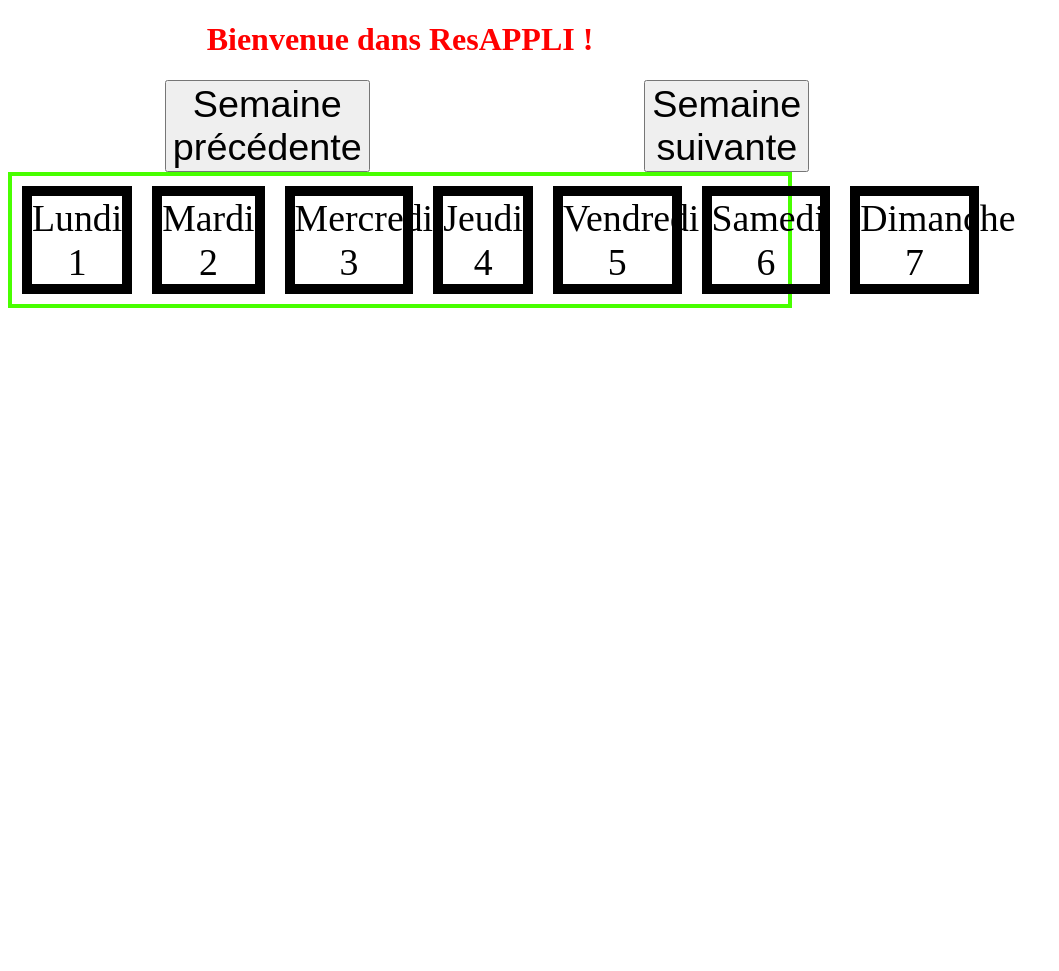
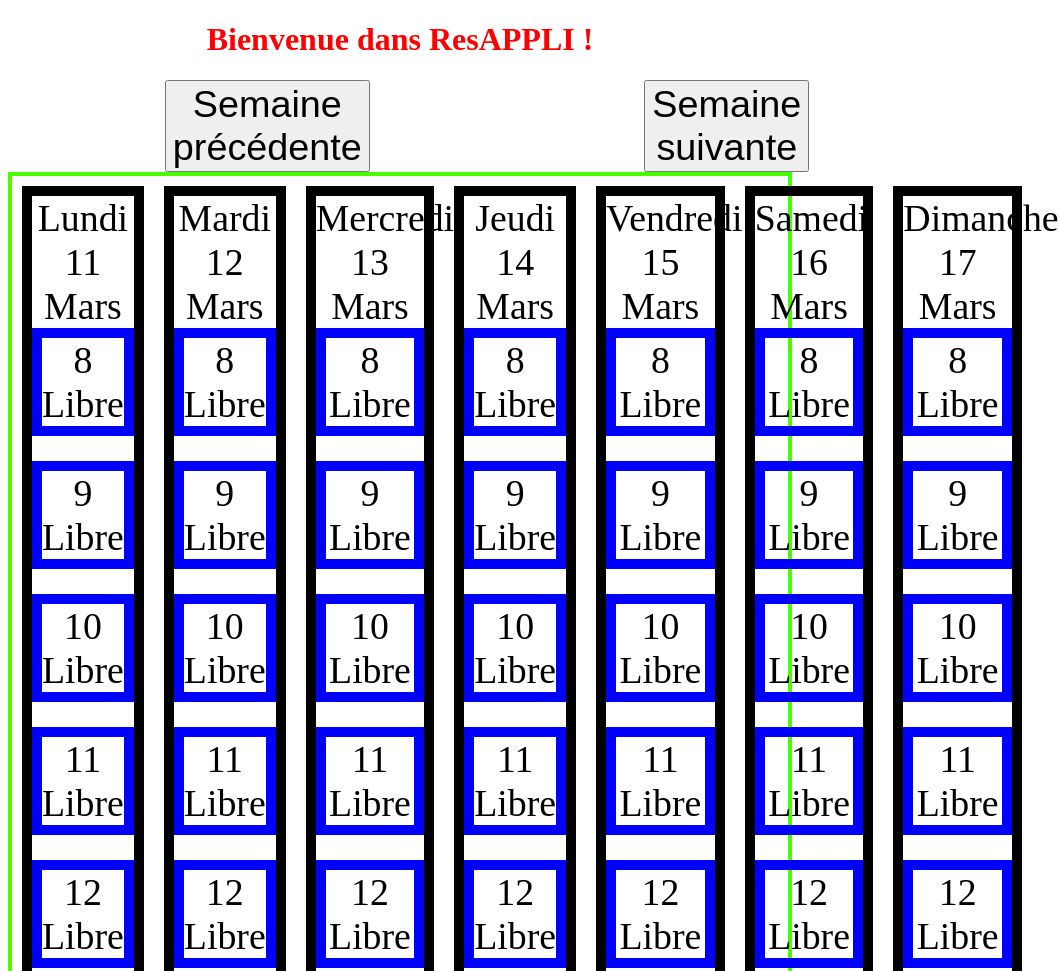
Before and after one commit to ArtilleryJuggernot/RESAPPLI-SLAM, an Electron app: page src/index.html in a window 800 px wide. Shown: the top 971 px of the page, 1059 px wide, since content can reach past the window. Before the commit the page ends 800 px from the top, so only its background shows below. Drawn offline with Linux system fonts and the light colour scheme.

Commit message:
Ajout du début du controleur | Fonction GetSemaineID et Display Semaine sur le screen

```diff
--- a/script/class/calendrier.js
+++ b/script/class/calendrier.js
@@ -15,14 +15,24 @@ class Calendrier{
         }
     }
 
+    /**
+     *
+     * @param {Jour} jour - Le jour à rechercher
+     * @returns {int} L'index de la semaine dans le calendrier dans laquelle le jour appartient
+     */
     GetSemaineID(jour){
-        let index = 0;
-        for (let i = 0; i < this.SemaineList.length; i++) { // Parcours des semaines
-            if (jour in this.SemaineList[i].SemaineDays){
-                return i;
+        let currentDay;
+        for (let SemaineIndex = 0; SemaineIndex < this.SemaineList.length; SemaineIndex++) { // Parcours des semaines
+            for (let dayIndex = 0; dayIndex < 7; dayIndex++) { // Parcours des jours dans la semaine
+                currentDay = this.SemaineList[SemaineIndex].SemaineDays[dayIndex];
+                if(jour.jour === currentDay.jour && jour.month === currentDay.month && jour.annee === currentDay.annee){
+                    console.log("find !");
+                    return SemaineIndex;
                 }
             }
         }
+        return null;
+    }
 }
 
 export default Calendrier;
--- /dev/null
+++ b/script/class/controler.js
@@ -0,0 +1,123 @@
+/**
+ * TODO :
+ *
+ * - Créer la fonction update qui prend un ID de semaine
+ *   et qui met a jour sur le tableau la semaine qui correspond
+ *
+ * - Mettre le calendrier par défaut sur la semaine d'aujourd'hui
+ *
+ * - Crée la grosse fonction main qui update tout
+ * - Créer autant de classe que table MRD
+ */
+import Jour from '../class/jour.js';
+import Semaine from '../class/semaine.js'
+import Calendrier from '../class/calendrier.js';
+
+
+
+/**
+ * Permet de contrôler la page à l'aide de ses fonctions
+ *
+ */
+class Controleur {
+
+/**
+ * @author Hugo Jacquel
+ * @param {int} n - Le numéro du jour à créer (1 à 7)
+ * @returns {string} - Le code HTML du jour
+ */
+    dayBuilder(n){
+    const Week = ["Lundi","Mardi","Mercredi","Jeudi","Vendredi","Samedi","Dimanche"];
+
+    // Ajout de "Semaine"
+    let data = "<div class='day day-"+n+"'>";
+    let myDay = "<div class='dayName dayName-"+n+"'>"+Week[n-1]+"</div>";
+    data+= myDay;
+    // Ajout n du jour
+    let myNum = "<div class='day-num day-num-"+n+"'>"+n+"</div>"
+    data+=myNum
+    let h = "";
+    // Ajout des heures
+    for (let heure = 8; heure <= 18; heure++) {
+        h = "<div class='hour day-"+n+"-h-"+heure+"'>"+heure+"</div>";
+        data += h;
+    }
+    data+= "</div>";
+    return data;
+}
+
+    /**
+     *
+     * @param {int} n - L'ID de la semaine a afficher
+     */
+    SetWeekScreen(n){
+        const DicoMonth = {
+            1 : "Janvier",
+            2 : "Février",
+            3 : "Mars",
+            4 : "Avril",
+            5 : "Mai",
+            6 : "Juin",
+            7 : "Juillet",
+            8 : "Août",
+            9 : "Septembre",
+            10 : "Octobre",
+            11 : "Novembre",
+            12 : "Décembre"
+        };
+        let semaine = this.calendrier.SemaineList[n];
+        let days_screen = document.getElementsByClassName("day-num");
+        let day = document.getElementsByClassName("day");
+        // Mise a jour des jours
+        for (let index = 0; index < days_screen.length; index++) {
+            days_screen[index].innerHTML = semaine.SemaineDays[index].jour + " " + DicoMonth[semaine.SemaineDays[index].month];
+        }
+        // Mise a jour des heures
+        for (let index = 0; index < day.length; index++) {
+            let hours = day[index].getElementsByClassName("hour");
+            for (let index2 = 0; index2 < hours.length; index2++) {
+                let myHeure = semaine.SemaineDays[index].ListHeure[index2].heure;
+                let myContent = semaine.SemaineDays[index].ListHeure[index2].content;
+                hours[index2].innerHTML =  myHeure + "<br>" + myContent;
+    }
+
+}
+    }
+
+    /**
+     *
+     * @param {Calendrier} calendrier - le calendrier que le contrôleur va gérer
+     */
+    constructor(calendrier)
+    {
+        this.calendrier = calendrier;
+        this.Event = [];
+        // Variable Global
+        const Week = ["Lundi","Mardi","Mercredi","Jeudi","Vendredi","Samedi","Dimanche"];
+        const DicoMonth = {
+            1 : "Janvier",
+            2 : "Février",
+            3 : "Mars",
+            4 : "Avril",
+            5 : "Mai",
+            6 : "Juin",
+            7 : "Juillet",
+            8 : "Août",
+            9 : "Septembre",
+            10 : "Octobre",
+            11 : "Novembre",
+            12 : "Décembre"
+        };
+        // Initialisation du tableau
+        let jourSemaine = document.getElementById("currentWeek");
+        for (let jour = 1; jour <= 7; jour++) {
+            console.log("build");
+            jourSemaine.innerHTML += this.dayBuilder(jour);
+        }
+
+        this.SetWeekScreen(10);
+    }
+
+}
+
+export default Controleur;
--- a/script/class/heure.js
+++ b/script/class/heure.js
@@ -5,9 +5,10 @@
  */
 
 class Heure{
-    constructor(heure){
+    constructor(heure,content){
         this.heure = heure;
         this.taken = false;
+        this.content = content
     }
 }
 
--- a/script/class/jour.js
+++ b/script/class/jour.js
@@ -9,6 +9,9 @@ import Heure from './heure.js'
  * @param {int} year - Numéro de l'année
  */
 class Jour {
+
+
+
     constructor(JourSemaine,jour,month,year) {
         this.JourSemaine = JourSemaine;
         this.jour = jour;
@@ -16,12 +19,8 @@ class Jour {
         this.year = year;
         this.ListHeure = [];
         for (let i = 8; i <= 18; i++) {
-            this.ListHeure.push(new Heure(i));
+            this.ListHeure.push(new Heure(i,"Libre"));
         }
-    }
-    ToString(){
-        return this.JourSemaine + " " + " "
-        + this.jour + " " + this.month + " " + this.year;
     }
 
 }
--- a/script/web_script/dayBuilder.js
+++ /dev/null
@@ -1,33 +0,0 @@
-/**
- * @author Hugo Jacquel
- * @param {int} n - Le numéro du jour à créer (1 à 7)
- * @returns {string} - Le code HTML du jour
- */
-
-const Week = ["Lundi","Mardi","Mercredi","Jeudi","Vendredi","Samedi","Dimanche"];
-
-
-function dayBuilder(n)
-{
-    // Ajout de "Semaine"
-    let data = "<div class='day day-"+n+"'>";
-    let myDay = "<div class='dayName dayName-"+n+"'>"+Week[n-1]+"</div>";
-    data+= myDay;
-    // Ajout n du jour
-    let myNum = "<div class='day-num-"+n+"'>"+n+"</div>"
-    data+=myNum
-    let h = "";
-    // Ajout des heures
-    for (let heure = 8; heure <= 18; heure++) {
-        h = "<div class='hour day-"+n+"-h-"+heure+"'></div>"
-        data += h
-    }
-    data+= "</div>";
-    return data;
-}
-
-
-let jourSemaine = document.getElementById("currentWeek");
-for (let jour = 1; jour <= 7; jour++) {
-    jourSemaine.innerHTML += dayBuilder(jour);
-}
--- a/script/web_script/titlescreen.js
+++ b/script/web_script/titlescreen.js
@@ -1,16 +1,19 @@
 import Jour from '../class/jour.js';
 import Semaine from '../class/semaine.js'
 import Calendrier from '../class/calendrier.js';
-
-
-const mybody = document.body;
+import Controleur from '../class/controler.js';
 
 
 
-
-var myday = new Jour("Samedi",1,1,2000)
+var myday = new Jour("Mercredi",5,2,2020)
 let mySemaine = new Semaine(0,myday);
 console.log(mySemaine);
 var Mycalendrier = new Calendrier();
 
 console.log(Mycalendrier);
+
+let a = Mycalendrier.GetSemaineID(myday);
+console.log("a = "+a);
+console.log(Mycalendrier.SemaineList.length)
+
+var MyControleur = new Controleur(Mycalendrier);
--- a/src/index.html
+++ b/src/index.html
@@ -6,7 +6,6 @@
     <meta http-equiv="Content-Security-Policy" content="default-src 'self'; script-src 'self'">
     <link rel="stylesheet" href="../style/style.css">
     <title>ResAPPLI - Prixy</title>
-    <script type="module" src="../script/web_script/titlescreen.js"></script>
   </head>
   <body>
     <h1> Bienvenue dans ResAPPLI !</h1>
@@ -18,14 +17,14 @@
     <div id="calendrier">
 
       <div id="currentWeek">
-        <!-- Le contenu sera automatiquement ajouté en JS-->
+        <!-- Le contenu sera automatiquement ajouté en JS avec la classe Controler-->
 
       </div>
 
     </div>
 
-
+    <p id="version">v.0.3 vBeta</p>
   </body>
   <!-- Script qui permet de "crée les jours dans la page html"-->
-  <script src="../script/web_script/dayBuilder.js"></script>
+  <script type="module" src="../script/web_script/titlescreen.js"></script>
   </html>
--- a/src/main.js
+++ b/src/main.js
@@ -10,8 +10,6 @@ function createWindow () {
 
   win.loadFile(path.join(__dirname, 'index.html'))
 }
-
-
 
 
 app.whenReady().then(() => {
--- a/style/style.css
+++ b/style/style.css
@@ -26,3 +26,8 @@ h1{
     margin-right: 15%;
     font-size: 1cm;
 }
+
+.hour{
+    margin-bottom: 25px;
+    border: 10px solid blue;
+}
```
Also changed, not shown: src/day_template.html (added).
